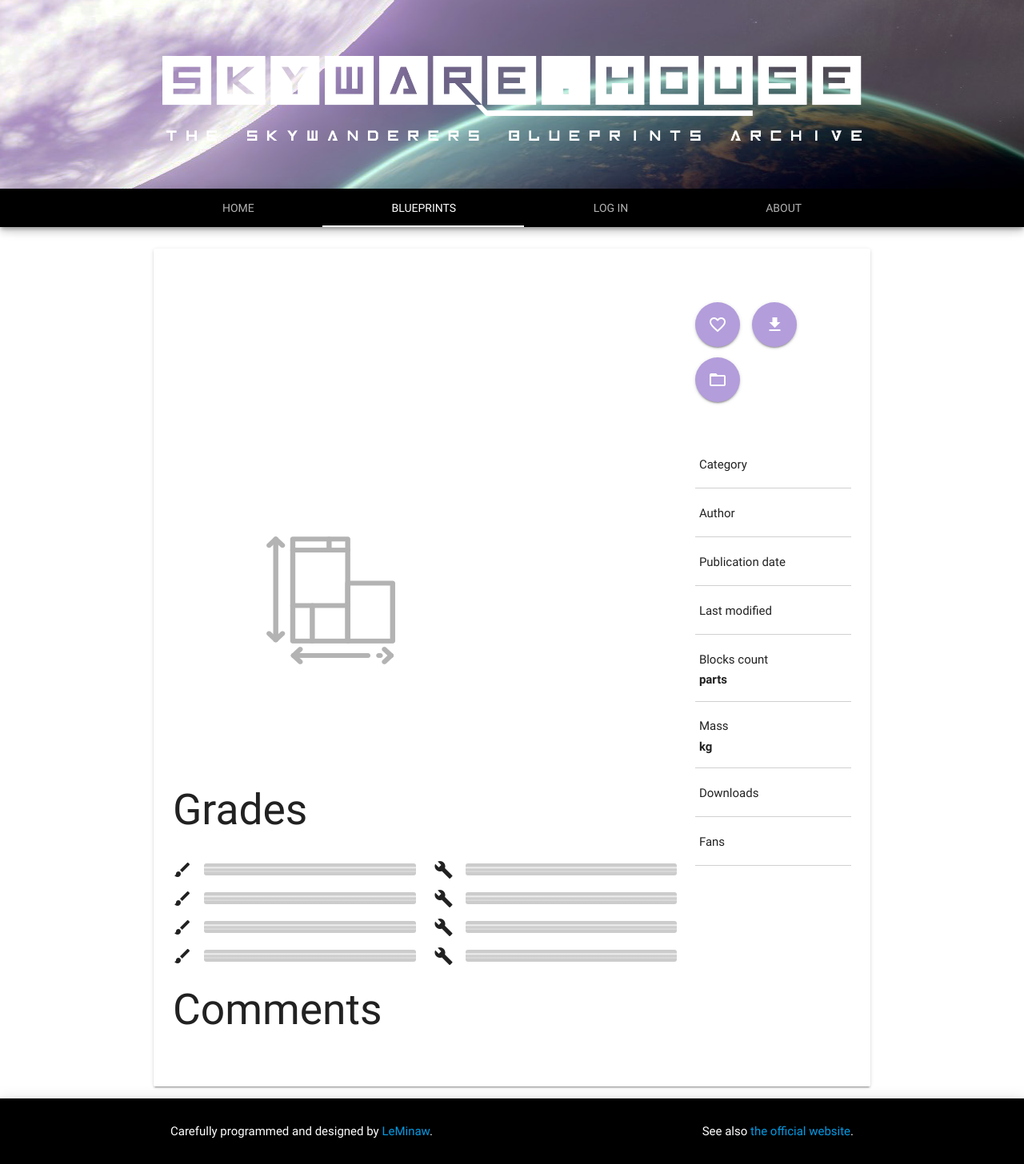
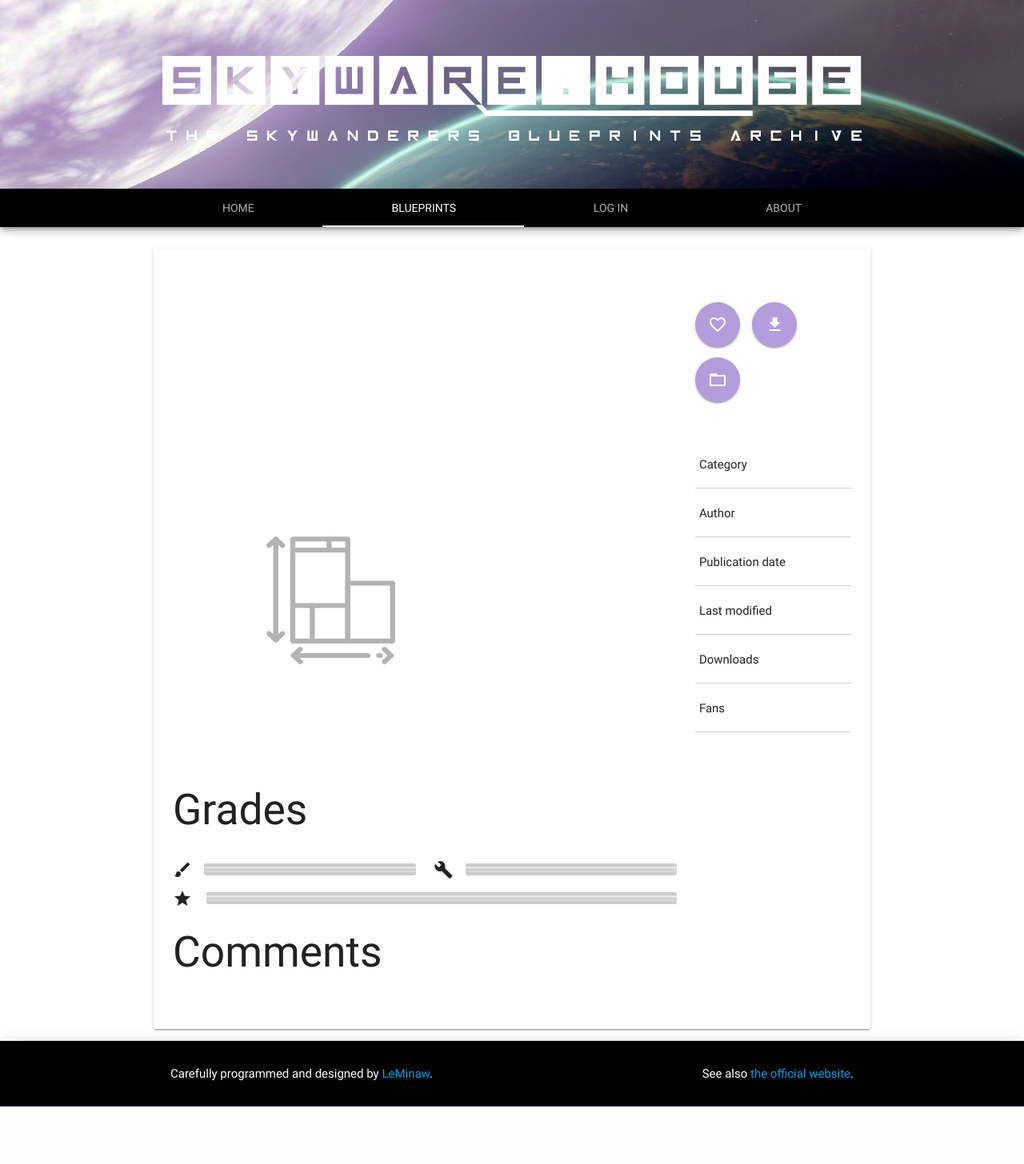
Before and after one commit to LeMinaw/skywarehouse, a Django app: template warehouse/templates/warehouse/blueprint.html in a window 1280 px wide. Shown: the whole page at 80% size. After the commit the page ends 1384 px from the top, so only its background shows below. Run offline with Django 3.2, Linux system fonts and the light colour scheme; the template is opened without the code that fills it, so the values that code supplies are empty; some libraries are stand-ins or nearby versions.

Commit message:
updated templates to match models simplification

```diff
--- a/warehouse/templates/warehouse/blueprint.html
+++ b/warehouse/templates/warehouse/blueprint.html
@@ -37,15 +37,12 @@
           <div class="row">
             <div class="col s12 m6">
               {% include "warehouse/meter.html" with tooltip="Aesthetics grade" icon="brush" value=blueprint.aesthetic_grade %}
-              {% include "warehouse/meter.html" with tooltip="Aesthetics grade" icon="brush" value=blueprint.aesthetic_grade %}
-              {% include "warehouse/meter.html" with tooltip="Aesthetics grade" icon="brush" value=blueprint.aesthetic_grade %}
-              {% include "warehouse/meter.html" with tooltip="Aesthetics grade" icon="brush" value=blueprint.aesthetic_grade %}
             </div>
             <div class="col s12 m6">
               {% include "warehouse/meter.html" with tooltip="Technic grade" icon="build" value=blueprint.technic_grade %}
-              {% include "warehouse/meter.html" with tooltip="Technic grade" icon="build" value=blueprint.technic_grade %}
-              {% include "warehouse/meter.html" with tooltip="Technic grade" icon="build" value=blueprint.technic_grade %}
-              {% include "warehouse/meter.html" with tooltip="Technic grade" icon="build" value=blueprint.technic_grade %}
+            </div>
+            <div class="col s12">
+              {% include "warehouse/meter.html" with tooltip="Overall grade" icon="star" value=blueprint.total_grade %}
             </div>
           </div>
           <h2>Comments</h2>
@@ -80,14 +77,6 @@
                 <b>{{ blueprint.modif }}</b>
               </td></tr>
               <tr><td>
-                <h6>Blocks count</h6>
-                <b>{{ blueprint.blocks }} parts</b>
-              </td></tr>
-              <tr><td>
-                <h6>Mass</h6>
-                <b>{{ blueprint.mass }}kg</b>
-              </td></tr>
-              <tr><td>
                 <h6>Downloads</h6>
                 <b>{{ blueprint.dwnlds }}</b>
               </td></tr>
--- a/warehouse/templates/warehouse/meter.html
+++ b/warehouse/templates/warehouse/meter.html
@@ -1,6 +1,6 @@
 {# Needs population from tooltip, icon, and value. #}
 
-<div class="valign-wrapper p-top tooltipped" data-position="left" data-delay="50" data-tooltip="{{ tooltip }}">
+<div class="valign-wrapper p-top tooltipped" data-position="left" data-delay="50" data-tooltip="{{ tooltip }}: {{ value }}">
   <i class="material-icons align-right">{{ icon }}</i>
   <meter value="{{ value }}" min="0" max="5">{{ value }}/5</meter>
 </div>
```
Also changed, not shown: warehouse/templates/warehouse/user.html (+2 -6 lines).
